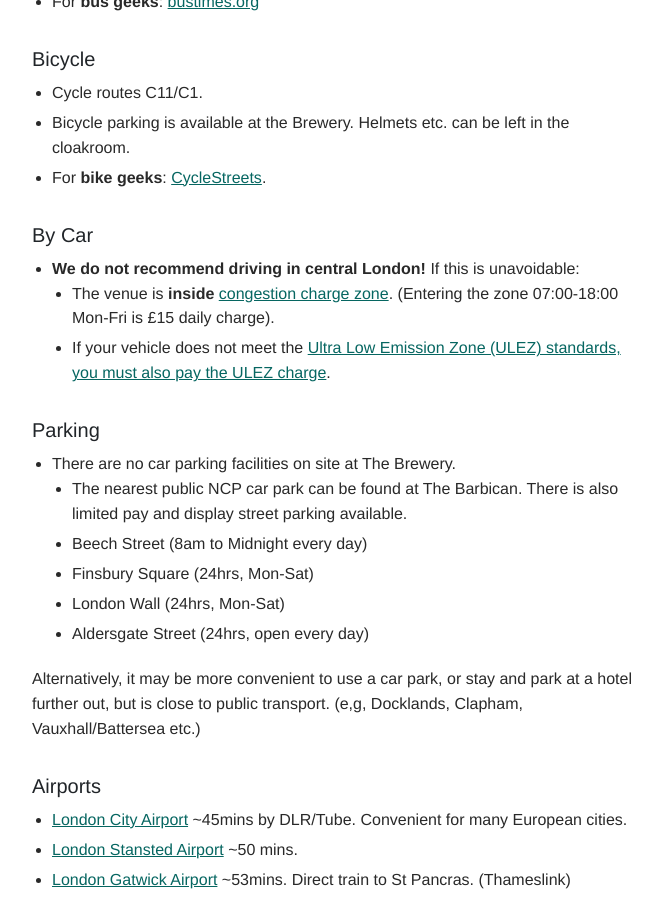
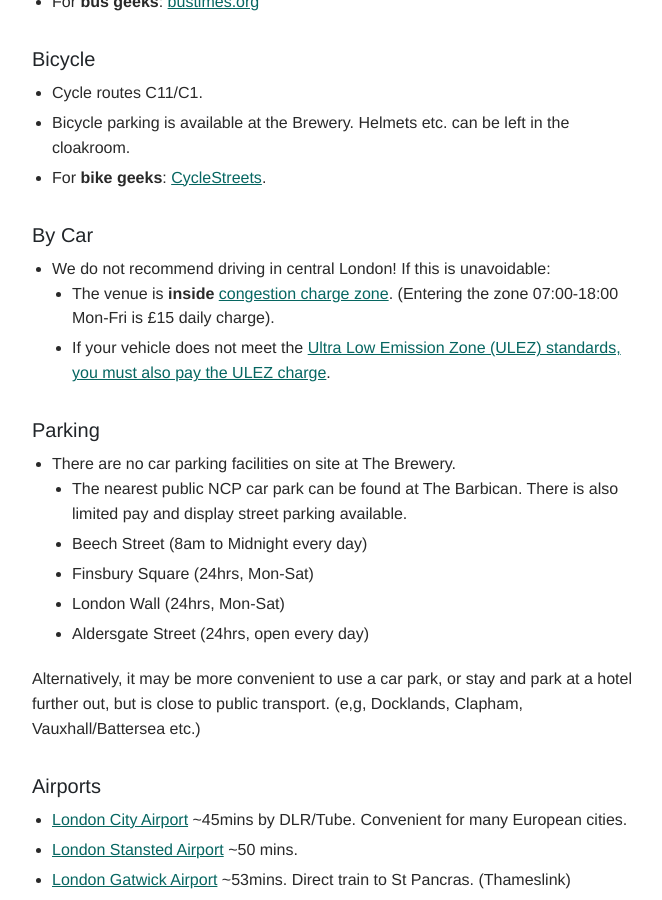
Before and after one commit to netukorg/netukweb, a Jekyll site: the page built from netuk2-attending.md, in a window 1280 px wide and 900 px high, scrolled down 2743 px. Shown: the whole window, without its empty margins (143-805 px from the left). Built offline with Jekyll 4.4.1, drawn with Linux system fonts in a browser that asks for light colours.

Commit message:
travel and accom. accessibility. small fixes.

```diff
--- a/netuk2-attending.md
+++ b/netuk2-attending.md
@@ -97,7 +97,7 @@
 
 ### By Car
 
-* **We do not recommend driving in central London!** If this is unavoidable:
+* We do not recommend driving in central London! If this is unavoidable:
   * The venue is **inside** [congestion charge zone](https://tfl.gov.uk/modes/driving/congestion-charge/congestion-charge-zone). (Entering the zone 07:00-18:00 Mon-Fri is £15 daily charge).
   * If your vehicle does not meet the [Ultra Low Emission Zone (ULEZ) standards, you must also pay the ULEZ charge](https://tfl.gov.uk/modes/driving/ultra-low-emission-zone).
 
```
